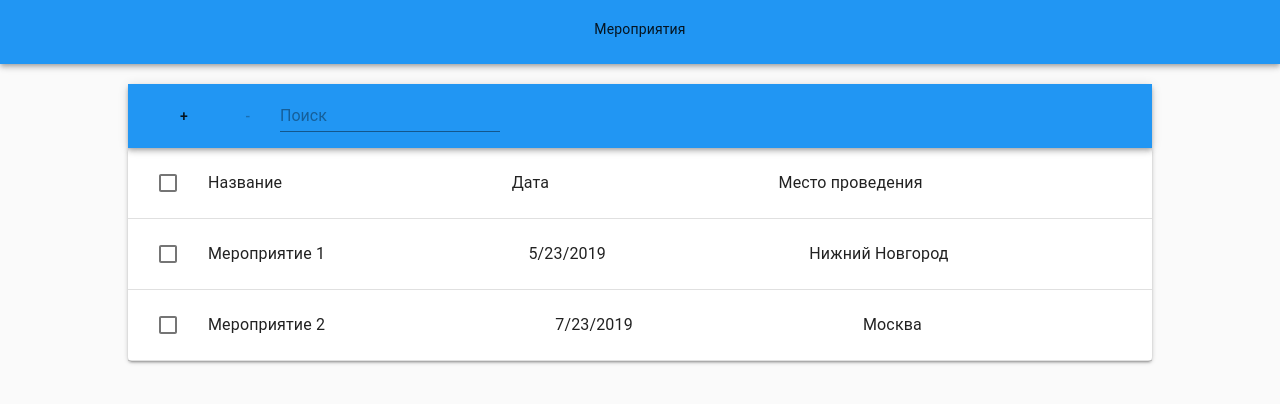
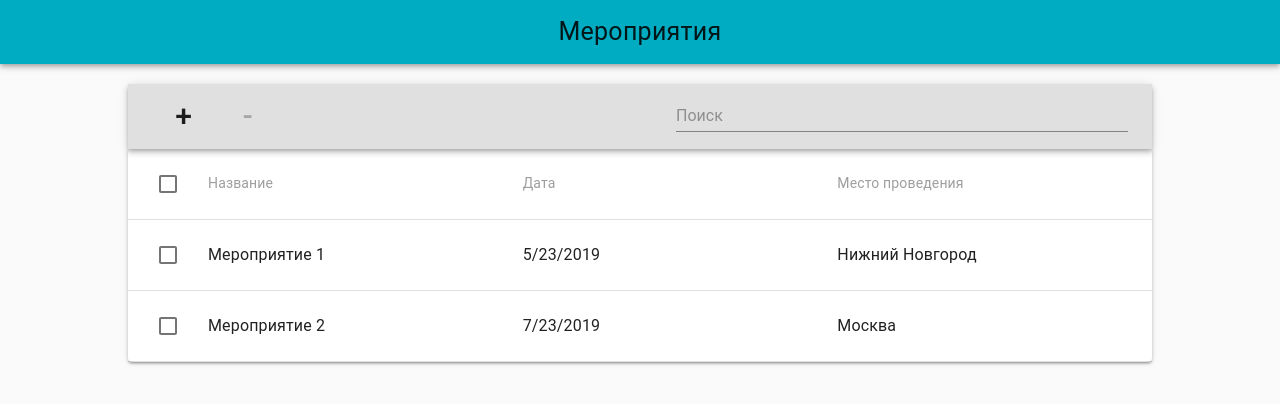
Before and after one commit to Jodest/qligent-test, a React (Create React App) app: page / in a window 1280 px wide. Shown: the top 404 px of the page. Built offline with nearby package versions, Linux system fonts and the light colour scheme.

Commit message:
finish styles

```diff
--- a/package.json
+++ b/package.json
@@ -3,7 +3,10 @@
   "version": "0.1.0",
   "private": true,
   "dependencies": {
+    "@date-io/date-fns": "^1.1.0",
     "@material-ui/core": "^3.9.3",
+    "date-fns": "^2.0.0-alpha.27",
+    "material-ui-pickers": "^2.2.4",
     "node-sass": "^4.11.0",
     "prop-types": "^15.7.2",
     "react": "^16.8.6",
--- a/src/components/add-task-dialog/add-task-dialog.jsx
+++ b/src/components/add-task-dialog/add-task-dialog.jsx
@@ -1,5 +1,6 @@
 import React, { useState } from 'react';
 import { compose } from 'redux';
+import PropTypes from 'prop-types';
 
 import { storeAddTaskDialog, withCityService } from '../hoc';
 
@@ -8,14 +9,29 @@ import Dialog from '@material-ui/core/Dialog';
 import DialogActions from '@material-ui/core/DialogActions';
 import DialogContent from '@material-ui/core/DialogContent';
 import DialogTitle from '@material-ui/core/DialogTitle';
-import Input from '@material-ui/core/Input';
 import Select from '@material-ui/core/Select';
 import MenuItem from '@material-ui/core/MenuItem';
 import TextField from '@material-ui/core/TextField';
 import List from '@material-ui/core/List';
 import ListItem from '@material-ui/core/ListItem';
+import InputLabel from '@material-ui/core/InputLabel';
+import FormControl from '@material-ui/core/FormControl';
+import { withStyles } from '@material-ui/core/styles';
 
-const AddTaskDialog = ({ addTaskDialog, addTask, closeAddTaskDialog, cityService }) => {
+import DateFnsUtils from '@date-io/date-fns';
+
+import { MuiPickersUtilsProvider, DatePicker } from 'material-ui-pickers';
+
+const styles = theme => ({
+  textField: {
+    width: 300
+  },
+  listItem: {
+    height: 70
+  }
+});
+
+const AddTaskDialog = ({ addTaskDialog, addTask, closeAddTaskDialog, cityService, classes }) => {
   const handleCloseAddTaskDialog = () => {
     clearState();
     closeAddTaskDialog();
@@ -27,12 +43,12 @@ const AddTaskDialog = ({ addTaskDialog, addTask, closeAddTaskDialog, cityService
   };
 
   const [title, setTitle] = useState('');
-  const [date, setDate] = useState('');
+  const [date, setDate] = useState(null);
   const [place, setPlace] = useState('');
 
   const clearState = () => {
     setTitle('');
-    setDate('');
+    setDate(null);
     setPlace('');
   }
 
@@ -41,45 +57,76 @@ const AddTaskDialog = ({ addTaskDialog, addTask, closeAddTaskDialog, cityService
       open={addTaskDialog.show}
       onClose={handleCloseAddTaskDialog}
       disableBackdropClick={true}
-      aria-labelledby="form-dialog-title"
+      fullWidth={true}
+      maxWidth = {'sm'}
     >
       <DialogTitle className="title">Добавление мероприятия</DialogTitle>
       <DialogContent>
         <List>
-          <ListItem>
-            <Input type="text" value={title} placeholder="Название" onChange={(event) => setTitle(event.target.value)} />
-          </ListItem>
-          <ListItem>
+          <ListItem className={classes.listItem}>
             <TextField
-              id="date"
-              type="date"
-              value={date}
-              placeholder="Дата"
-              label="Дата"
-              onChange={(event) => setDate(event.target.value)}
-              InputLabelProps={{
-                shrink: true,
-              }}
+              type="text"
+              value={title}
+              label="Название"
+              onChange={({target}) => {setTitle(target.value)}}
+              className={classes.textField}
             />
           </ListItem>
-          <ListItem>
-            <Select value={place} displayEmpty onChange={(event) => setPlace(event.target.value)}>
-              {
-                cityService.data.map((el, ind) => <MenuItem value={el} key={ind}>{el}</MenuItem>)
-              }
-            </Select>
+          <ListItem className={classes.listItem}>
+            <MuiPickersUtilsProvider utils={DateFnsUtils}>
+              <DatePicker
+                label="Дата"
+                value={date}
+                onChange={(value) => setDate(value)}
+                className={classes.textField}
+              />
+            </MuiPickersUtilsProvider>
+          </ListItem>
+          <ListItem className={classes.listItem}>
+            <FormControl>
+              <InputLabel htmlFor="city-select">Город</InputLabel>
+              <Select
+                value={place}
+                inputProps={{
+                  name: 'city',
+                  id: 'city-select',
+                }}
+                className={classes.textField}
+                onChange={(event) => setPlace(event.target.value)}
+              >
+                {
+                  cityService.data.map((el, ind) => <MenuItem value={el} key={ind}>{el}</MenuItem>)
+                }
+              </Select>
+            </FormControl>
           </ListItem>
         </List>
       </DialogContent>
       <DialogActions className="buttons">
-        <Button className="cancel" onClick={handleCloseAddTaskDialog}>Отмена</Button>
-        <Button className="add" onClick={handleAddTask} disabled={!title || !date || !place}>Добавить</Button>
+        <Button
+          onClick={handleCloseAddTaskDialog}
+          color="primary"
+        >
+          Отмена
+        </Button>
+        <Button
+          onClick={handleAddTask}
+          disabled={!title || !date || !place}
+          color="primary"
+        >
+          Добавить
+        </Button>
       </DialogActions>
     </Dialog>
   );
 };
 
+AddTaskDialog.propTypes = {
+  classes: PropTypes.object.isRequired,
+};
+
 export default compose(
   withCityService,
-  storeAddTaskDialog
+  storeAddTaskDialog,
+  withStyles(styles)
 )(AddTaskDialog);
--- a/src/components/app/app.jsx
+++ b/src/components/app/app.jsx
@@ -10,7 +10,7 @@ const App = () => {
     <Fragment>
       <AddTaskDialog />
       <DeleteTaskDialog />
-      <Header />
+      <Header title={'Мероприятия'}/>
       <main role="main" className="container">
         <TaskBlock />
       </main>
--- a/src/components/header-app/header-app.jsx
+++ b/src/components/header-app/header-app.jsx
@@ -1,19 +1,40 @@
 import React from 'react';
+import PropTypes from 'prop-types';
 
 import AppBar from '@material-ui/core/AppBar';
 import Typography from '@material-ui/core/Typography';
 import Toolbar from '@material-ui/core/Toolbar';
+import { withStyles } from '@material-ui/core/styles';
 
-import './header-app.scss';
+const styles = theme => ({
+  header: {
+    alignItems: 'center'
+  },
+  title: {
+    fontSize: 25
+  }
+});
 
-const Header = () => {
+const Header = ({ title, classes }) => {
   return (
-    <AppBar position="static" className={'header'}>
+    <AppBar
+      position="static"
+      className={classes.header}
+    >
       <Toolbar>
-        <Typography component="h3" gutterBottom>Мероприятия</Typography>
+        <Typography
+          component="h1"
+          className={classes.title}
+        >
+          {title}
+        </Typography>
       </Toolbar>
     </AppBar>
   );
 };
 
-export default Header;
+Header.propTypes = {
+  classes: PropTypes.object.isRequired,
+};
+
+export default withStyles(styles)(Header);
--- a/src/components/header-app/header-app.scss
+++ /dev/null
@@ -1,3 +0,0 @@
-.header {
-  align-items: center;
-}
--- a/src/components/search/search.jsx
+++ b/src/components/search/search.jsx
@@ -1,34 +1,29 @@
 import React from 'react';
-import { connect } from 'react-redux';
-
-import { searchTask } from '../../actions';
+import PropTypes from 'prop-types';
 
 import Input from '@material-ui/core/Input';
+import { withStyles } from '@material-ui/core/styles';
 
-const Search = ({ tasks, searchTask }) => {
-  const handleSearch = ({ target }) => {
-    searchTask(target.value || '');
-  };
+const styles = theme => ({
+  search: {
+    width: '100%'
+  }
+});
 
+const Search = ({ list, searchAction, classes }) => {
   return (
     <Input
       type="text"
       placeholder="Поиск"
-      value={tasks.searchString}
-      onChange={handleSearch}
+      value={list.searchString}
+      onChange={ ({target}) => searchAction(target.value || '') }
+      className={classes.search}
     />
   );
 };
 
-const mapStateToProps = ({ tasks }) => ({
-  tasks
-});
-
-const mapDispatchToProps = {
-  searchTask
+Search.propTypes = {
+  classes: PropTypes.object.isRequired,
 };
 
-export default connect(
-  mapStateToProps,
-  mapDispatchToProps
-)(Search);
+export default withStyles(styles)(Search);
--- a/src/components/task-block/task-block.jsx
+++ b/src/components/task-block/task-block.jsx
@@ -1,56 +1,85 @@
 import React from 'react';
+import PropTypes from 'prop-types';
 
 import { connect } from 'react-redux';
 
 import TaskList from '../task-list';
 import Search from '../search';
-import { openAddTaskDialog, openDeleteTaskDialog } from '../../actions';
+import { openAddTaskDialog, openDeleteTaskDialog, searchTask, toggleCheckAllTask, toggleCheckTask } from '../../actions';
 
 import Button from '@material-ui/core/Button';
 import AppBar from '@material-ui/core/AppBar';
 import Toolbar from '@material-ui/core/Toolbar';
+import { withStyles } from '@material-ui/core/styles';
+import grey from '@material-ui/core/colors/grey';
 
-import './task-block.scss'
+const styles = theme => ({
+  header: {
+    backgroundColor: grey[300],
+    flexDirection: 'row',
+    justifyContent: 'space-between',
+    alignItems: 'center'
+  },
+  button: {
+    fontSize: 30
+  },
+  search: {
+    width: 500
+  },
+  taskBlock: {
+    width: '80%',
+    margin: '0 auto',
+    marginTop: 20
+  }
+});
 
 const TaskBlock = ({
                      tasks,
                      openAddTaskDialog,
-                     openDeleteTaskDialog
+                     openDeleteTaskDialog,
+                     searchTask,
+                     toggleCheckAllTask,
+                     toggleCheckTask,
+                     classes
                    }) => {
   const lengthCheckedId = Object.keys(tasks.checked).length;
 
-  const handleOpenAddTaskDialog = () => {
-    openAddTaskDialog();
-  };
-  const handleOpenDeleteTaskDialog = () => {
-    openDeleteTaskDialog();
-  };
-
   return (
-    <div className="task-block">
+    <div className={classes.taskBlock}>
       <AppBar
-        className="task-block-header"
+        className={classes.header}
         position="relative"
-        classes={{}}
+        color="secondary"
       >
         <Toolbar>
-          <div className="buttons">
           <Button
-              onClick={ handleOpenAddTaskDialog }
+            onClick={ () => openAddTaskDialog() }
+            className={classes.button}
           >
             +
           </Button>
           <Button
-              onClick={ handleOpenDeleteTaskDialog }
+            onClick={ () => openDeleteTaskDialog() }
             disabled={ !lengthCheckedId }
+            className={classes.button}
           >
             -
           </Button>
-          </div>
-          <Search />
+        </Toolbar>
+
+        <Toolbar className={classes.search}>
+          <Search
+            list={tasks}
+            searchAction={searchTask}
+          />
         </Toolbar>
       </AppBar>
-      <TaskList />
+
+      <TaskList
+        list={tasks}
+        toggleCheckAllTask={toggleCheckAllTask}
+        toggleCheckTask={toggleCheckTask}
+      />
     </div>
   );
 };
@@ -61,7 +90,14 @@ const mapStateToProps = ({ tasks }) => ({
 
 const mapDispatchToProps = {
   openAddTaskDialog,
-  openDeleteTaskDialog
+  openDeleteTaskDialog,
+  searchTask,
+  toggleCheckAllTask,
+  toggleCheckTask
 };
 
-export default connect(mapStateToProps, mapDispatchToProps)(TaskBlock);
+TaskBlock.propTypes = {
+  classes: PropTypes.object.isRequired,
+};
+
+export default connect(mapStateToProps, mapDispatchToProps)(withStyles(styles)(TaskBlock));
--- a/src/components/task-block/task-block.scss
+++ /dev/null
@@ -1,5 +0,0 @@
-.task-block {
-  width: 80%;
-  margin: 0 auto;
-  margin-top: 20px
-}
--- a/src/components/task-list/task-list.jsx
+++ b/src/components/task-list/task-list.jsx
@@ -1,60 +1,62 @@
 import React from 'react';
-import {connect} from 'react-redux';
+import PropTypes from 'prop-types';
 
 import TaskItem from '../task-item';
-import { toggleCheckAllTask } from '../../actions';
 
 import Checkbox from '@material-ui/core/Checkbox';
 import List from '@material-ui/core/List';
 import ListItem from '@material-ui/core/ListItem';
 import ListItemText from '@material-ui/core/ListItemText';
 import Paper from '@material-ui/core/Paper';
+import Typography from '@material-ui/core/Typography';
+import grey from '@material-ui/core/colors/grey';
+import { withStyles } from '@material-ui/core/styles';
 
-const TaskList = ({ tasks, toggleCheckAllTask }) => {
-  const handleToggleCheckAllTask = () => {
-    toggleCheckAllTask();
-  };
+const styles = theme => ({
+  firstLineItem: {
+    width: '30%'
+  },
+  firstLineText: {
+    color: grey[500],
+  }
+});
 
-  const lengthCheckedId = Object.keys(tasks.checked).length;
-  const lengthSearchedId = Object.keys(tasks.search).length;
+const TaskList = ({ list, toggleCheckAllTask, toggleCheckTask, classes }) => {
+  const lengthCheckedId = Object.keys(list.checked).length;
+  const lengthSearchedId = Object.keys(list.search).length;
 
-  const isCheckedAll = Boolean((lengthCheckedId && lengthCheckedId === tasks.data.length) || (lengthSearchedId && lengthCheckedId === lengthSearchedId));
+  const isCheckedAll = Boolean((lengthCheckedId && lengthCheckedId === list.data.length) || (lengthSearchedId && lengthCheckedId === lengthSearchedId));
 
   const renderItems = () => {
     if (lengthSearchedId) {
-      return tasks.data.filter((item) => tasks.search[item.id]).map(item => <TaskItem item={item} key={item.id}/>)
+      return list.data.filter((item) => list.search[item.id]).map(item => <TaskItem item={item} key={item.id} list={list} toggleCheckTask={toggleCheckTask} />)
     } else {
-      return tasks.data.map((item) => <TaskItem item={item} key={item.id}/>);
+      return list.data.map((item) => <TaskItem item={item} key={item.id} list={list} toggleCheckTask={toggleCheckTask} />);
     }
   };
 
   return (
     <Paper>
     <List disablePadding={true}>
-      <ListItem divider={true} button={true} onClick={handleToggleCheckAllTask} className="task-list-header">
+      <ListItem
+        divider={true}
+        button={true}
+        onClick={() => toggleCheckAllTask()}
+      >
         <Checkbox checked={isCheckedAll} />
-        <ListItemText>
-          Название
-        </ListItemText>
-        <ListItemText>
-          Дата
-        </ListItemText>
-        <ListItemText>
-          Место проведения
-        </ListItemText>
+        <ListItemText className={classes.firstLineItem} primary={<Typography className={classes.firstLineText}>Название</Typography>} />
+        <ListItemText className={classes.firstLineItem} primary={<Typography className={classes.firstLineText}>Дата</Typography>} />
+        <ListItemText className={classes.firstLineItem} primary={<Typography className={classes.firstLineText}>Место проведения</Typography>} />
       </ListItem>
+
       {renderItems()}
     </List>
     </Paper>
   );
 };
 
-const mapStateToProps = ({ tasks }) => ({
-  tasks,
-});
-
-const mapDispatchToProps = {
-  toggleCheckAllTask
+TaskList.propTypes = {
+  classes: PropTypes.object.isRequired,
 };
 
-export default connect(mapStateToProps, mapDispatchToProps)(TaskList);
+export default withStyles(styles)(TaskList);
--- a/src/theme/index.jsx
+++ b/src/theme/index.jsx
@@ -1,9 +1,11 @@
 import { createMuiTheme } from '@material-ui/core/styles';
-import blue from '@material-ui/core/colors/blue';
+import cyan from '@material-ui/core/colors/cyan';
 
 export default createMuiTheme({
   palette: {
-    primary: blue,
+    primary: {
+      main: cyan[600]
+    }
   },
   typography: {
     useNextVariants: true,
```
Also changed, not shown: src/components/delete-task-dialog/delete-task-dialog.jsx (+12 -2 lines), src/components/task-item/task-item.jsx (+17 -19 lines), 1 other file (tests, documents, lock files or other folders). Lines whose indentation alone changed are shown as unchanged.
